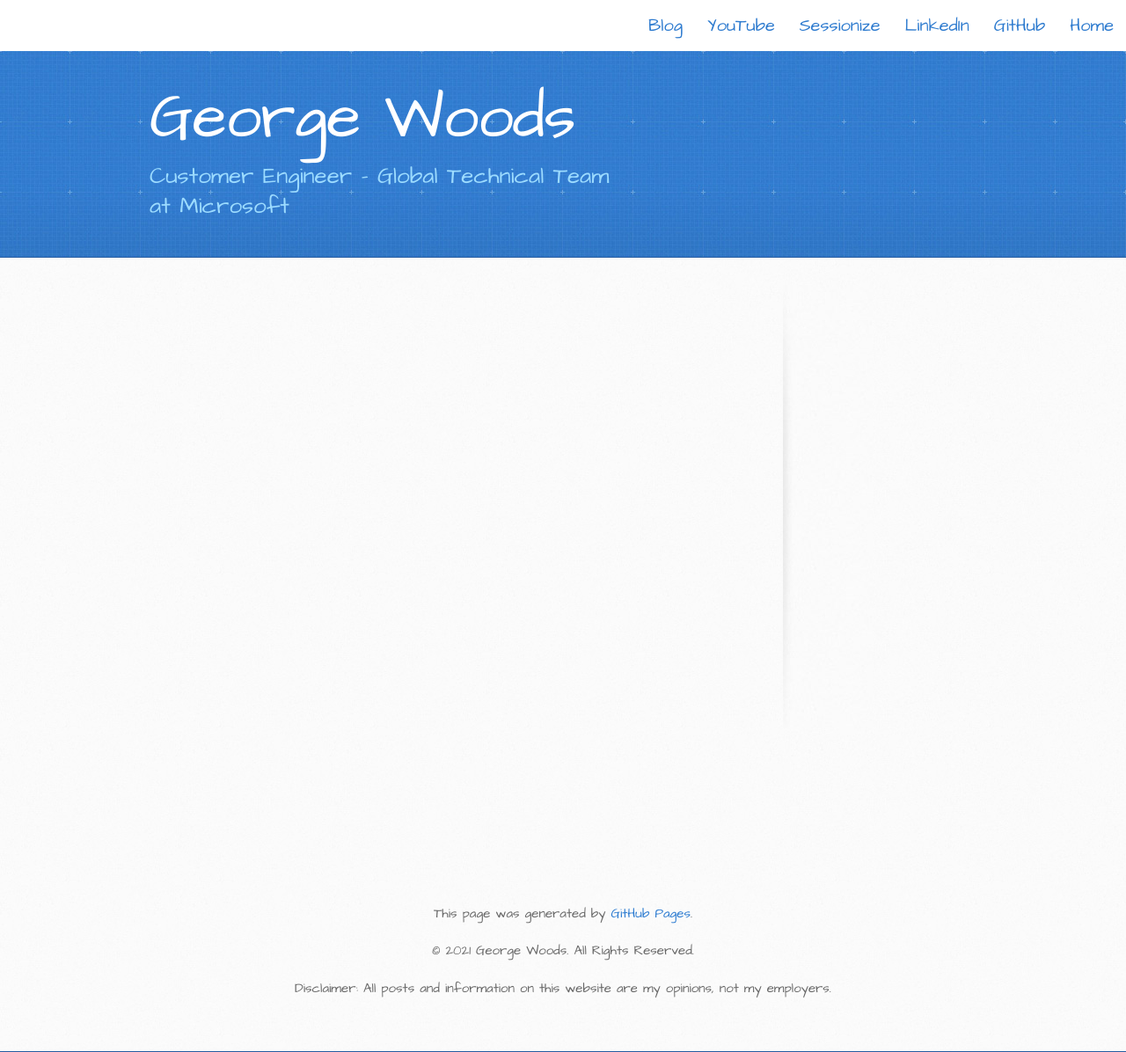
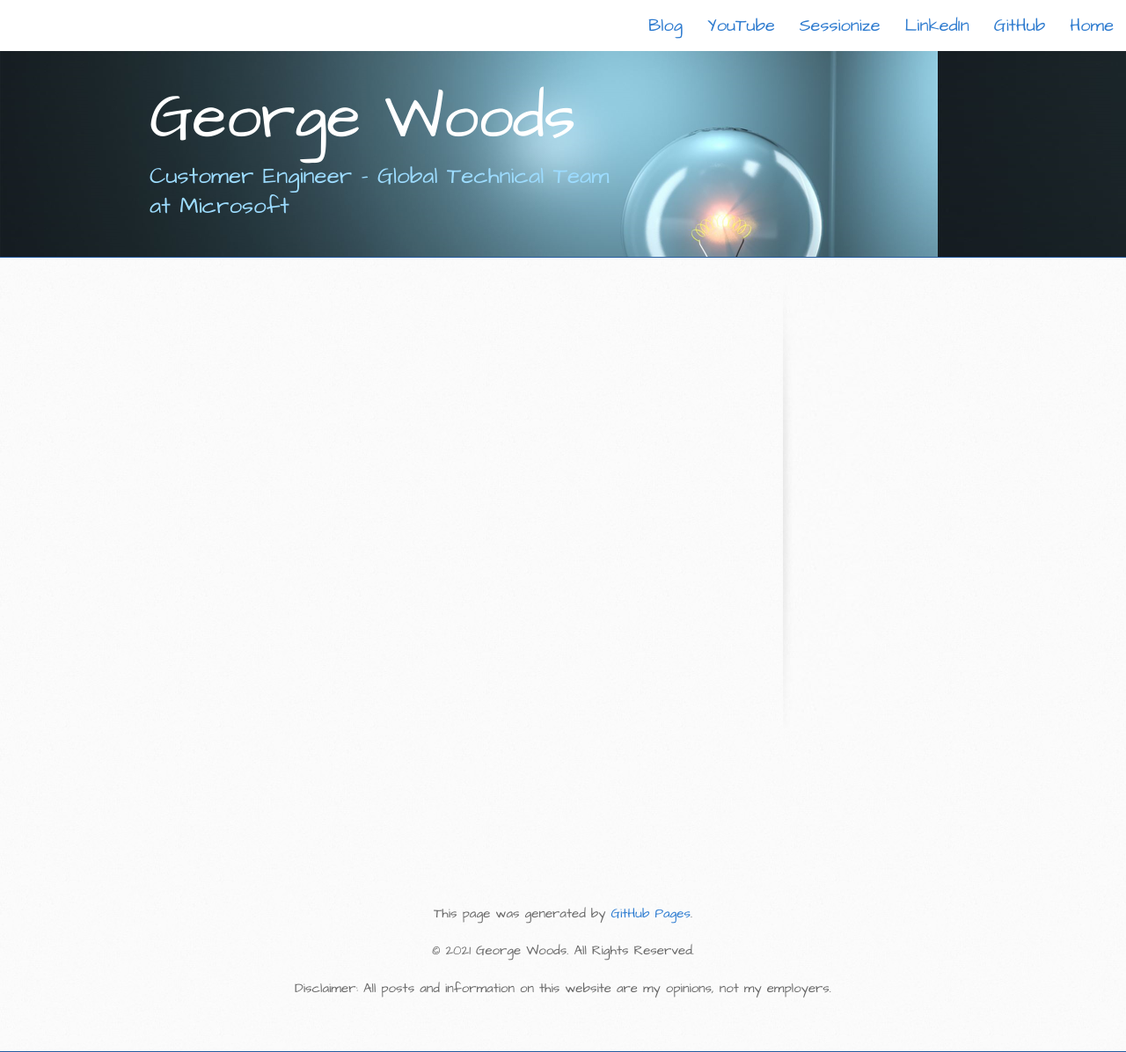
Before and after one commit to gvwoods/gvwoods.github.io, a Jekyll site: the page built from report-test.md, in a window 1280 px wide. Shown: the whole page at 88% size. Built offline with Jekyll 4.4.1, drawn with Linux system fonts in a browser that asks for light colours.

Commit message:
Update stylesheet.css

```diff
--- a/stylesheets/stylesheet.css
+++ b/stylesheets/stylesheet.css
@@ -494,7 +494,7 @@
   padding-top: 40px;
   padding-bottom: 40px;
   font-family: 'Architects Daughter', 'Helvetica Neue', Helvetica, Arial, serif;
-  background: #2e7bcf url(../images/header-bg.jpg) 0 0 repeat-x;
+  background: #2e7bcf url(../images/linkedin.png) 0 0 repeat-x;
   border-bottom: solid 1px #275da1;
 }
 
```
